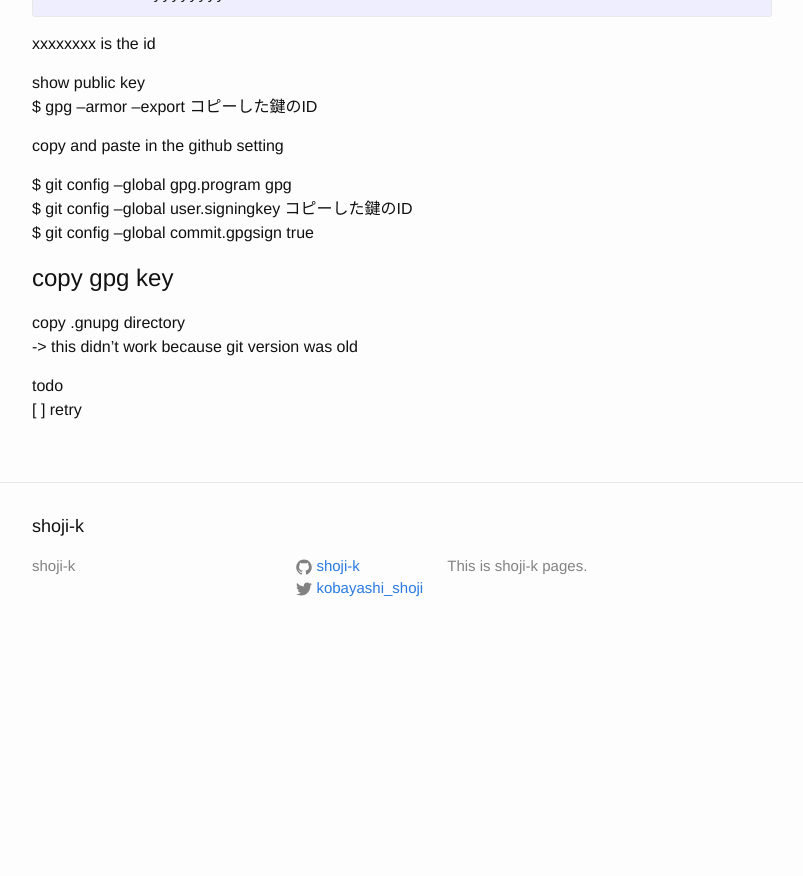
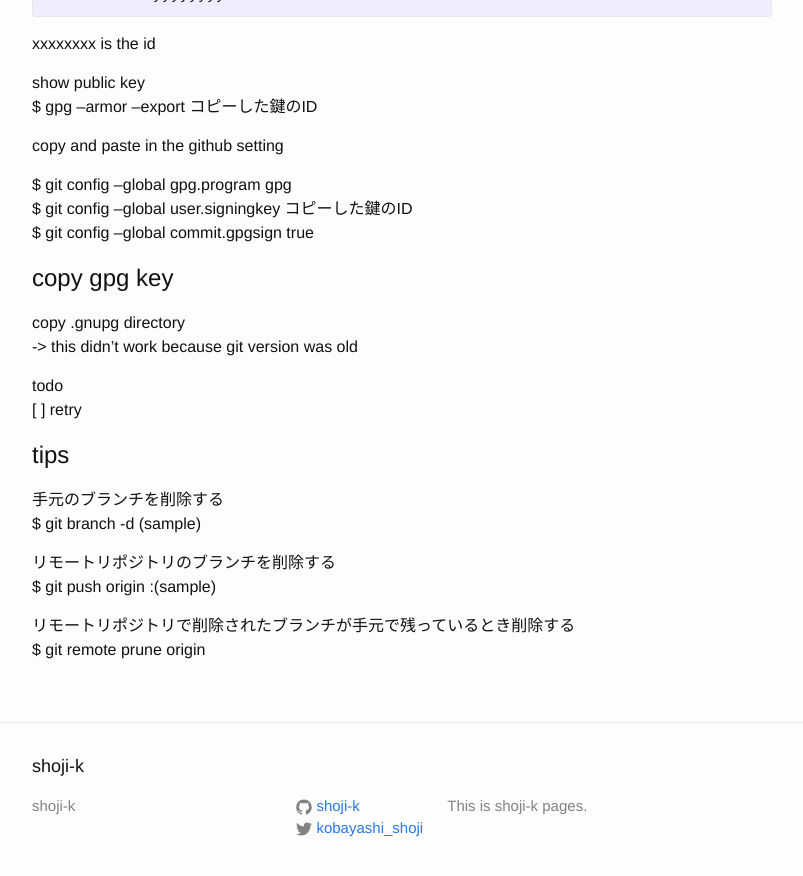
Before and after one commit to shoji-k/shoji-k.github.com, a Jekyll site: the page built from _posts/2016-04-11-git-with-gpg.markdown, in a window 1280 px wide and 900 px high, scrolled down 662 px. Shown: the top 876 px of the window, without its empty margins (238-1041 px from the left). Built offline with Jekyll 4.4.1, drawn with Linux system fonts in a browser that asks for light colours; before the commit the page ends 1322 px from its top, so only the background shows below that.

Commit message:
add git tips

```diff
--- a/_posts/2016-04-11-git-with-gpg.markdown
+++ b/_posts/2016-04-11-git-with-gpg.markdown
@@ -46,3 +46,14 @@ copy .gnupg directory
 
 todo
 [ ] retry
+
+# tips
+
+手元のブランチを削除する
+$ git branch -d (sample)
+
+リモートリポジトリのブランチを削除する
+$ git push origin :(sample)
+
+リモートリポジトリで削除されたブランチが手元で残っているとき削除する
+$ git remote prune origin
```
